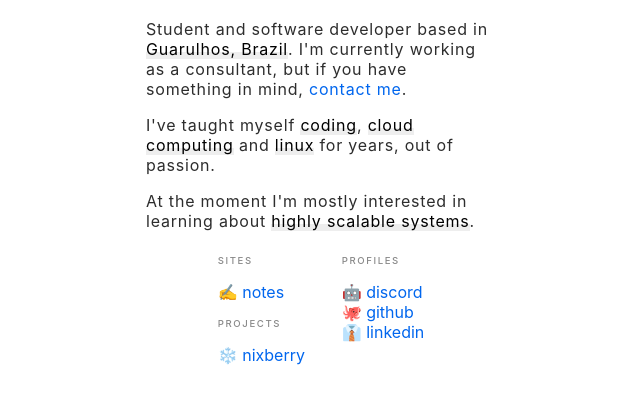
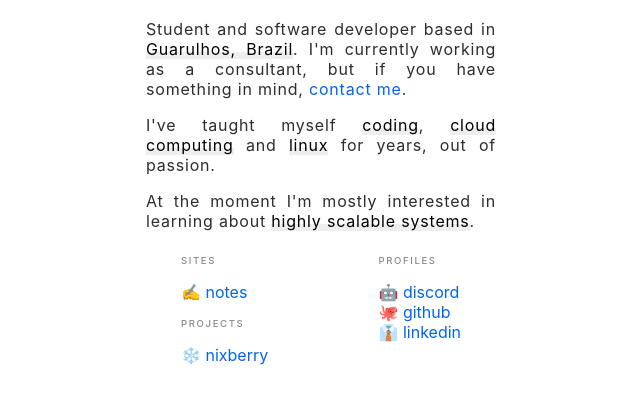
Before and after one commit to ratsclub/freire.dev.br, a plain HTML site: page index.html in a window 1280 px wide. Shown: the part 151-554 px from the top of the page, without its empty margins (319-959 px from the left). Drawn offline with Linux system fonts and the light colour scheme.

Commit message:
fix text alignment

```diff
--- a/assets/css/style.css
+++ b/assets/css/style.css
@@ -12,6 +12,7 @@ main {
   margin: 10vh auto;
   padding: 1vh;
   max-width: 350px;
+  text-align: justify;
 }
 
 mark {
@@ -53,6 +54,6 @@ a {
 
 #links {
   display: flex;
-  justify-content: space-evenly;
+  justify-content: space-between;
   margin: 0% 10% 0% 10%;
 }
```
